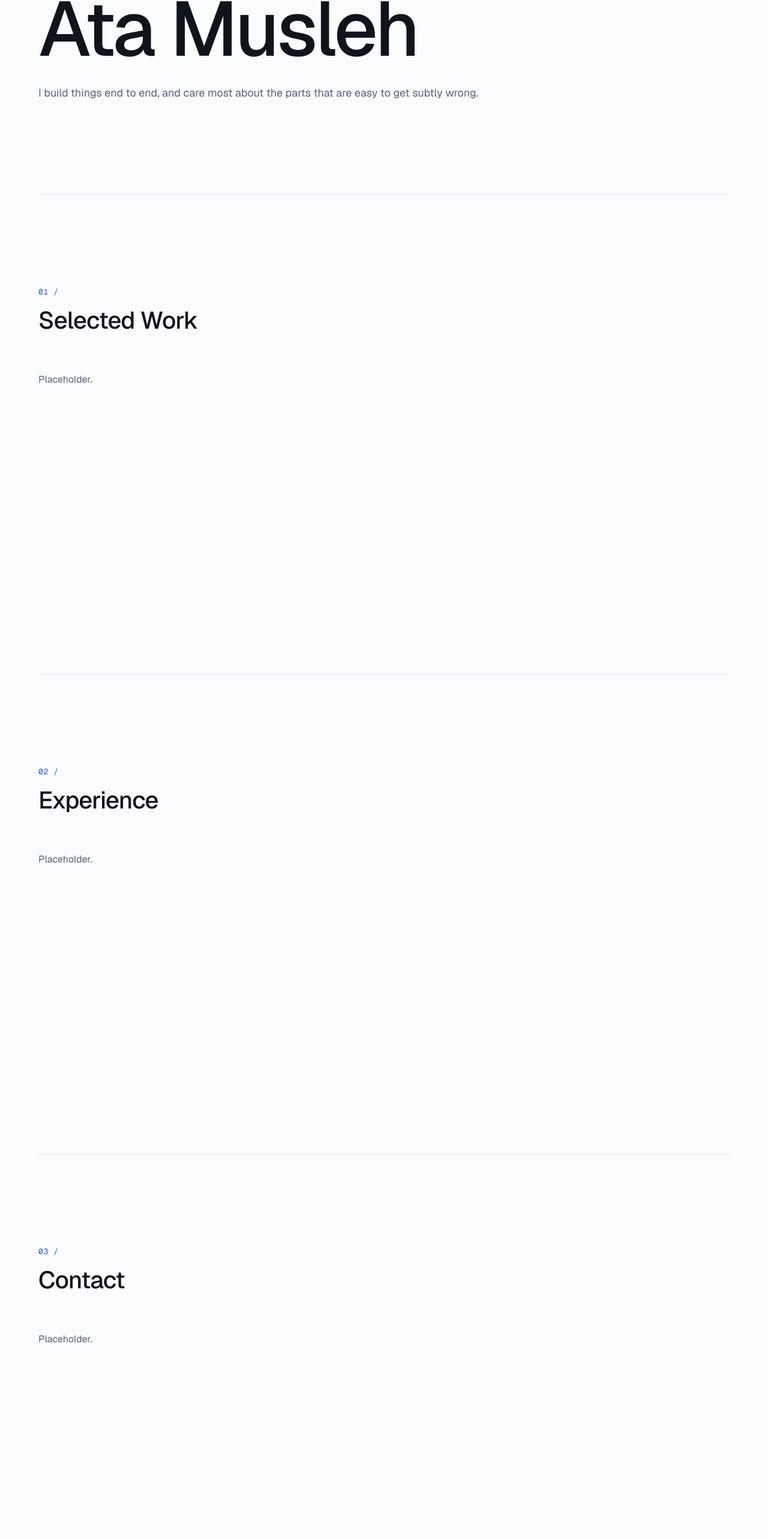
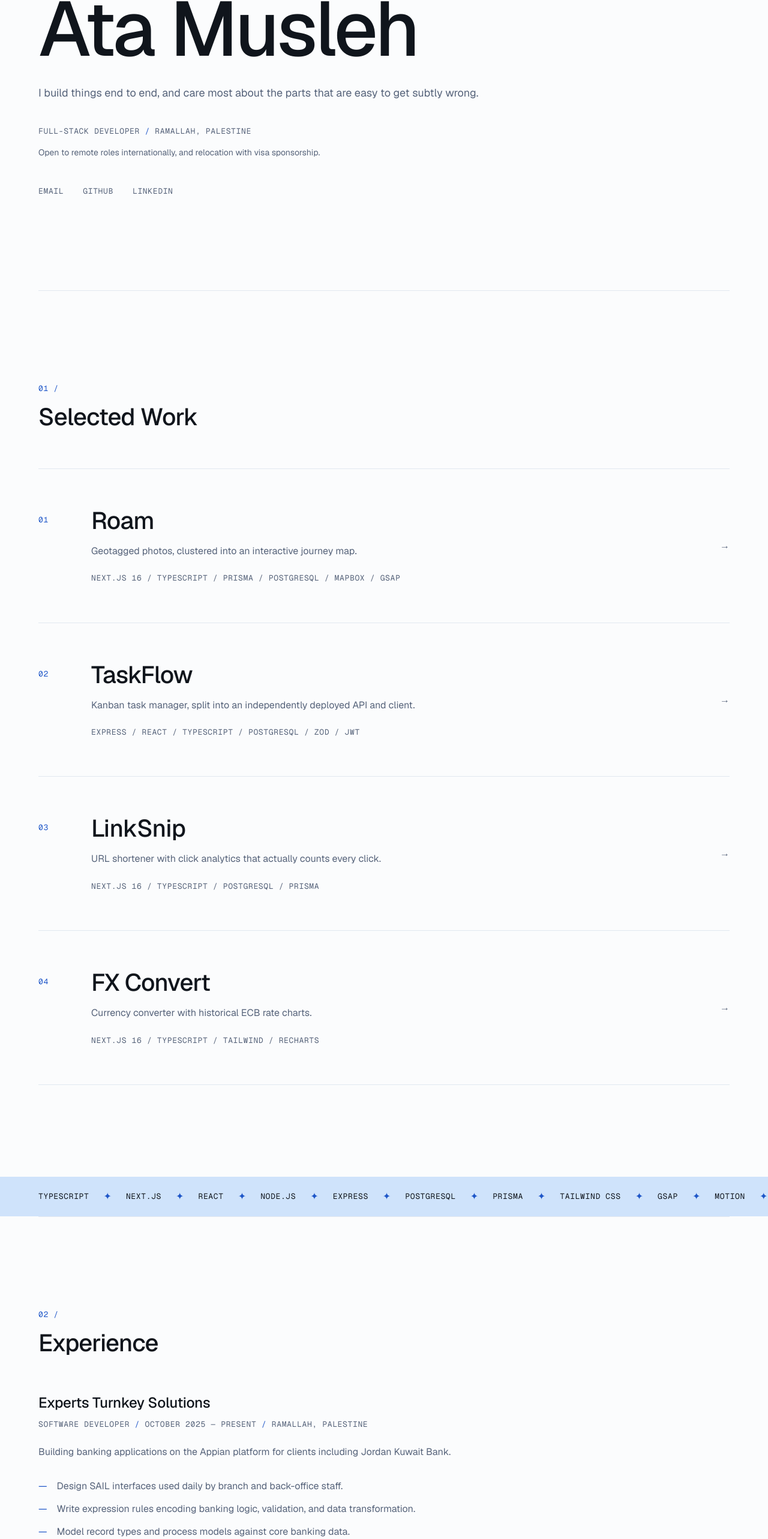
Before and after one commit to AtaMusleh/portfolio, a Next.js app: page / in a window 1280 px wide. Shown: the part 225-2791 px from the top of the page at 60% size. Built offline with nearby package versions, Linux system fonts and the light colour scheme.

Commit message:
feat: build home page content — hero, project list, experience, marquee, contact

```diff
--- a/src/app/page.tsx
+++ b/src/app/page.tsx
@@ -1,26 +1,34 @@
+import { Contact } from "@/components/home/contact";
+import { ExperienceList } from "@/components/home/experience-list";
+import { Hero } from "@/components/home/hero";
+import { Marquee } from "@/components/home/marquee";
+import { ProjectList } from "@/components/home/project-list";
 import { Container } from "@/components/layout/Container";
 import { Section } from "@/components/layout/Section";
-import { site } from "@/content";
 
 export default function Home() {
   return (
-    <Container>
-      <div className="py-section">
-        <h1 className="text-display text-foreground">{site.name}</h1>
-        <p className="mt-8 max-w-prose text-body-lg text-muted-foreground">{site.tagline}</p>
-      </div>
+    <>
+      <Hero />
 
-      <Section number="01" title="Selected Work" id="work" className="min-h-screen">
-        <p className="text-muted-foreground">Placeholder.</p>
-      </Section>
+      <Container>
+        <Section number="01" title="Selected Work" id="work">
+          <ProjectList />
+        </Section>
+      </Container>
 
-      <Section number="02" title="Experience" id="experience" className="min-h-screen">
-        <p className="text-muted-foreground">Placeholder.</p>
-      </Section>
+      {/* Outside the Container so it spans the body width — see marquee.tsx. */}
+      <Marquee />
 
-      <Section number="03" title="Contact" id="contact" className="min-h-screen">
-        <p className="text-muted-foreground">Placeholder.</p>
-      </Section>
-    </Container>
+      <Container>
+        <Section number="02" title="Experience" id="experience">
+          <ExperienceList />
+        </Section>
+
+        <Section number="03" title="Contact" id="contact">
+          <Contact />
+        </Section>
+      </Container>
+    </>
   );
 }
--- /dev/null
+++ b/src/components/home/contact.tsx
@@ -0,0 +1,41 @@
+import { site } from "@/content";
+
+const links = [
+  { label: "GitHub", href: site.github },
+  { label: "LinkedIn", href: site.linkedin },
+];
+
+export function Contact() {
+  return (
+    <div>
+      {/* h3 semantically — Section already renders the h2 for this block. */}
+      <h3 className="text-h2 text-foreground">Get in touch</h3>
+
+      <p className="mt-6 max-w-prose text-body-lg text-muted-foreground">{site.availability}</p>
+
+      <p className="mt-10">
+        <a
+          href={`mailto:${site.email}`}
+          className="text-h3 text-foreground transition duration-150 hover:text-brand"
+        >
+          {site.email}
+        </a>
+      </p>
+
+      <ul className="mt-10 flex flex-wrap items-center gap-8">
+        {links.map((link) => (
+          <li key={link.label}>
+            <a
+              href={link.href}
+              target="_blank"
+              rel="noopener noreferrer"
+              className="mono-label text-muted-foreground hover:text-brand"
+            >
+              {link.label}
+            </a>
+          </li>
+        ))}
+      </ul>
+    </div>
+  );
+}
--- /dev/null
+++ b/src/components/home/experience-list.tsx
@@ -0,0 +1,35 @@
+import { experience } from "@/content";
+
+export function ExperienceList() {
+  return (
+    <ul className="flex flex-col gap-16">
+      {experience.map((role) => (
+        <li key={`${role.company}-${role.period}`}>
+          <h3 className="text-h3 text-foreground">{role.company}</h3>
+
+          <p className="mono-label mt-3 text-muted-foreground">
+            {role.title}
+            <span className="text-brand"> / </span>
+            {role.period}
+            <span className="text-brand"> / </span>
+            {role.location}
+          </p>
+
+          <p className="mt-6 max-w-prose text-body text-muted-foreground">{role.description}</p>
+
+          {/* list-none: the marker is a brand em dash, not a disc. */}
+          <ul className="mt-8 flex list-none flex-col gap-3">
+            {role.bullets.map((bullet) => (
+              <li key={bullet} className="flex max-w-prose gap-4">
+                <span aria-hidden="true" className="text-brand">
+                  —
+                </span>
+                <span className="text-body text-muted-foreground">{bullet}</span>
+              </li>
+            ))}
+          </ul>
+        </li>
+      ))}
+    </ul>
+  );
+}
--- /dev/null
+++ b/src/components/home/hero.tsx
@@ -0,0 +1,44 @@
+import { Container } from "@/components/layout/Container";
+import { site } from "@/content";
+
+const links = [
+  { label: "Email", href: `mailto:${site.email}`, external: false },
+  { label: "GitHub", href: site.github, external: true },
+  { label: "LinkedIn", href: site.linkedin, external: true },
+];
+
+export function Hero() {
+  return (
+    <Container>
+      {/* min-h rather than h-screen: the hero reaches for the viewport but
+          grows past it if the content needs the room. */}
+      <div className="flex min-h-[80svh] flex-col justify-center py-section">
+        <h1 className="text-display text-foreground">{site.name}</h1>
+
+        <p className="mt-8 max-w-prose text-body-lg text-muted-foreground">{site.tagline}</p>
+
+        <p className="mono-label mt-10 text-muted-foreground">
+          {site.role}
+          <span className="text-brand"> / </span>
+          {site.location}
+        </p>
+
+        <p className="mt-4 max-w-prose text-small text-muted-foreground">{site.availability}</p>
+
+        <ul className="mt-10 flex flex-wrap items-center gap-8">
+          {links.map((link) => (
+            <li key={link.label}>
+              <a
+                href={link.href}
+                className="mono-label text-muted-foreground hover:text-brand"
+                {...(link.external ? { target: "_blank", rel: "noopener noreferrer" } : {})}
+              >
+                {link.label}
+              </a>
+            </li>
+          ))}
+        </ul>
+      </div>
+    </Container>
+  );
+}
--- /dev/null
+++ b/src/components/home/marquee.tsx
@@ -0,0 +1,29 @@
+import { marqueeItems } from "@/content";
+
+/**
+ * Full-bleed stack ticker. Static for now — it gets motion in a later pass.
+ *
+ * The full-bleed is achieved by rendering this outside any Container in
+ * page.tsx, so it inherits the body width. It deliberately uses no 100vw math:
+ * 100vw includes the classic scrollbar and would push the page into horizontal
+ * scroll on desktop. `overflow-hidden` clips the non-wrapping row, so the strip
+ * can never widen the document at any viewport size.
+ */
+export function Marquee() {
+  return (
+    <div className="w-full overflow-hidden bg-sky py-5" aria-label="Stack">
+      <ul className="flex w-max flex-nowrap items-center gap-6 px-gutter">
+        {marqueeItems.map((item, index) => (
+          <li key={item} className="flex shrink-0 items-center gap-6">
+            <span className="mono-label whitespace-nowrap text-foreground">{item}</span>
+            {index < marqueeItems.length - 1 ? (
+              <span aria-hidden="true" className="text-brand">
+                ✦
+              </span>
+            ) : null}
+          </li>
+        ))}
+      </ul>
+    </div>
+  );
+}
--- /dev/null
+++ b/src/components/home/project-list.tsx
@@ -0,0 +1,12 @@
+import { ProjectRow } from "@/components/home/project-row";
+import { projects } from "@/content";
+
+export function ProjectList() {
+  return (
+    <ul className="border-b border-border">
+      {projects.map((project, index) => (
+        <ProjectRow key={project.slug} project={project} index={index} />
+      ))}
+    </ul>
+  );
+}
--- /dev/null
+++ b/src/components/home/project-row.tsx
@@ -0,0 +1,46 @@
+import Link from "next/link";
+
+import type { Project } from "@/content";
+
+type ProjectRowProps = {
+  project: Project;
+  index: number;
+};
+
+/**
+ * A full-width typographic row, not a card. `group` drives the hover state, and
+ * every group-hover rule is paired with a group-focus-visible rule so keyboard
+ * users get the same visual feedback as mouse users, on top of the global
+ * brand focus outline from globals.css.
+ */
+export function ProjectRow({ project, index }: ProjectRowProps) {
+  const number = String(index + 1).padStart(2, "0");
+
+  return (
+    <li>
+      <Link
+        href={`/work/${project.slug}`}
+        className="group block border-t border-border py-12 transition duration-150 hover:bg-muted focus-visible:bg-muted sm:py-16"
+      >
+        <div className="flex flex-col gap-4 sm:flex-row sm:items-start sm:gap-10">
+          <span className="mono-label text-brand sm:w-12 sm:shrink-0 sm:pt-3">{number}</span>
+
+          <div className="min-w-0 flex-1">
+            <h3 className="text-h2 text-foreground transition duration-150 group-hover:text-brand group-focus-visible:text-brand">
+              {project.name}
+            </h3>
+            <p className="mt-4 max-w-prose text-body text-muted-foreground">{project.tagline}</p>
+            <p className="mono-label mt-6 text-muted-foreground">{project.stack.join(" / ")}</p>
+          </div>
+
+          <span
+            aria-hidden="true"
+            className="text-body text-muted-foreground transition duration-150 group-hover:translate-x-1 group-hover:text-brand group-focus-visible:translate-x-1 group-focus-visible:text-brand sm:shrink-0 sm:self-center"
+          >
+            →
+          </span>
+        </div>
+      </Link>
+    </li>
+  );
+}
```
